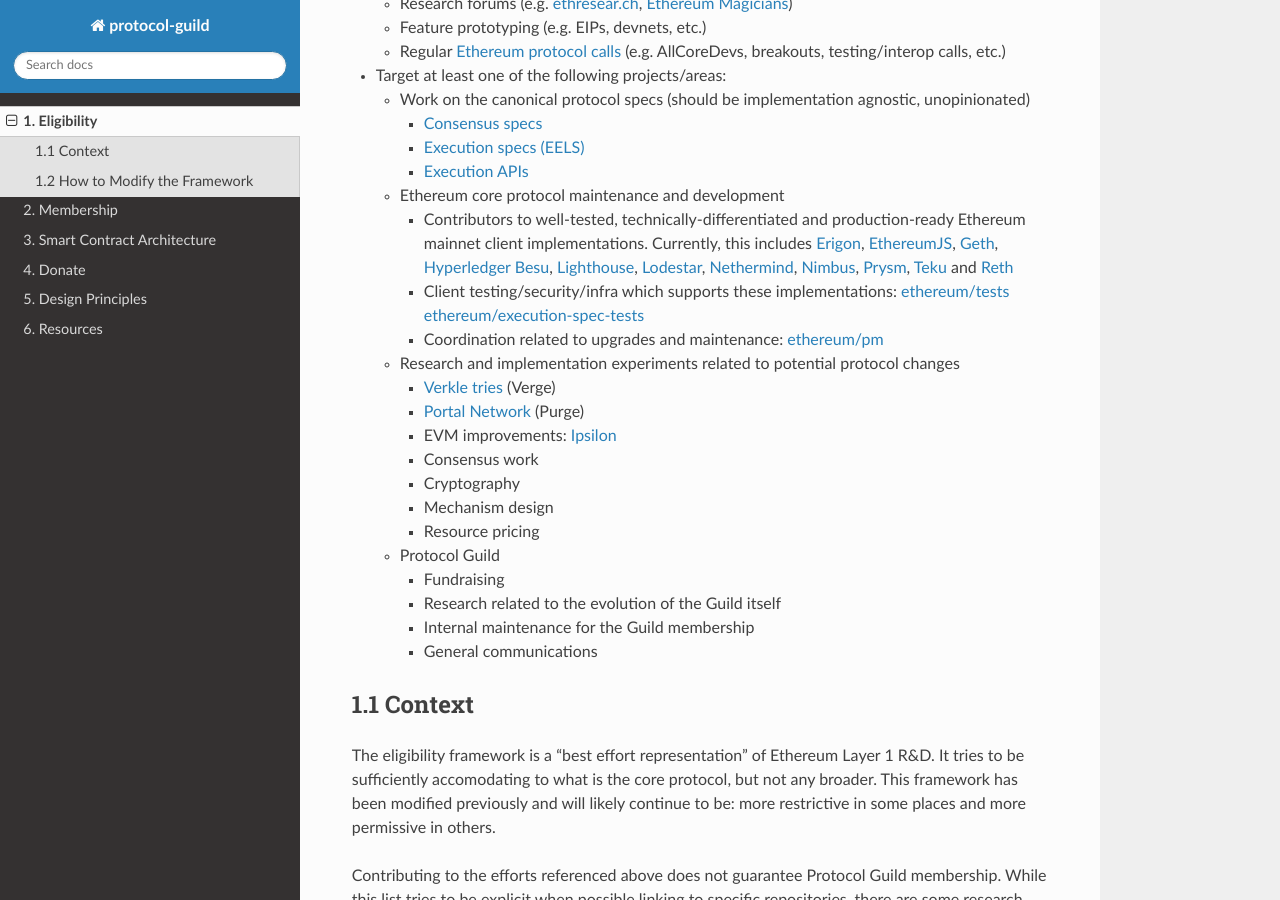
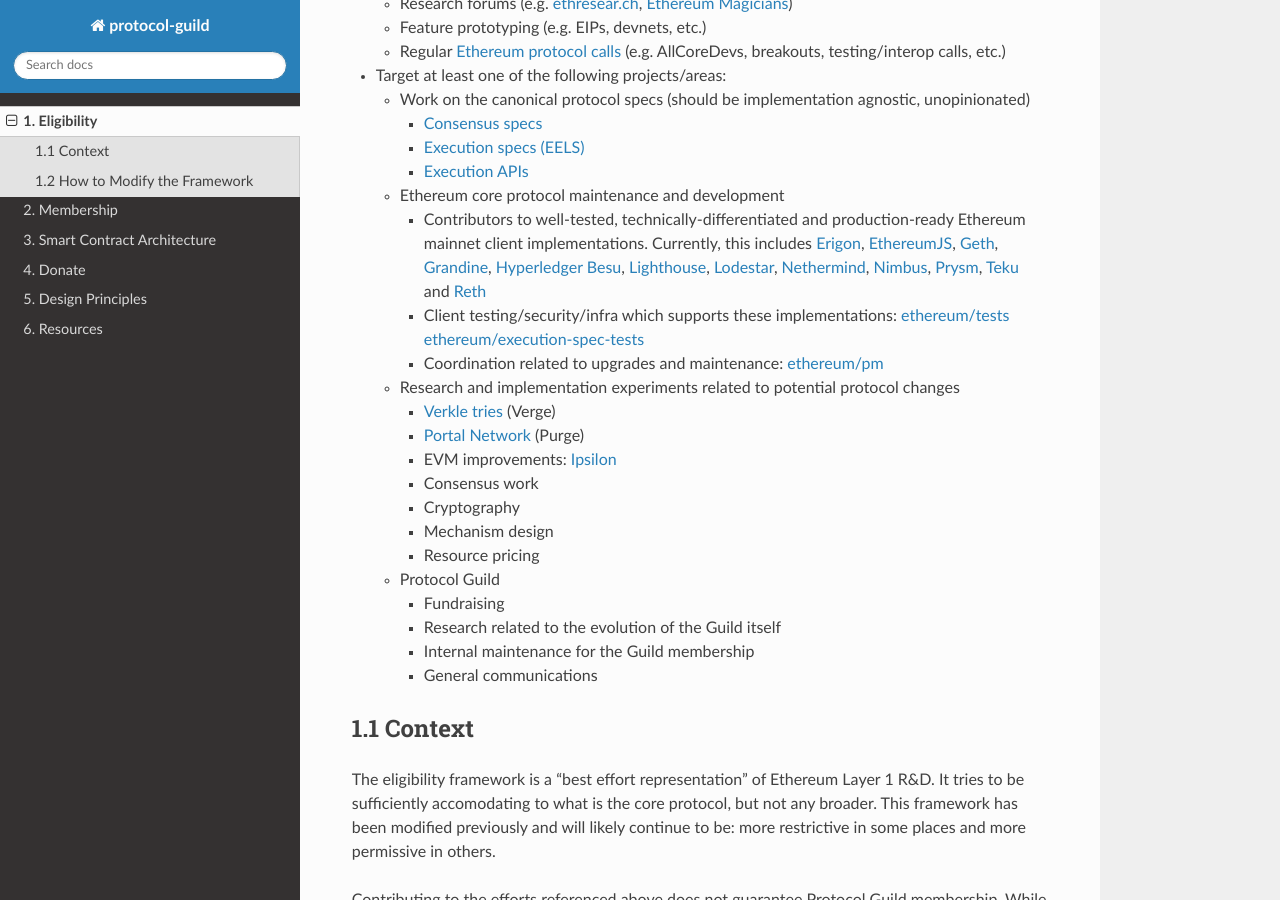
Before and after one commit to protocolguild/documentation, a Sphinx documentation site: the page built from docs/01-eligibility.md, in a window 1280 px wide and 900 px high, scrolled down 336 px. Built offline with Sphinx 7.4.7 and the Read the Docs theme 2.0.0, drawn with Linux system fonts in a browser that asks for light colours.

Commit message:
Add Grandine to eligible client list.

```diff
--- a/docs/01-eligibility.md
+++ b/docs/01-eligibility.md
@@ -15,7 +15,7 @@
     - [Execution specs (EELS)](https://github.com/ethereum/execution-specs)
     - [Execution APIs](https://github.com/ethereum/execution-apis)
   - Ethereum core protocol maintenance and development
-    - Contributors to well-tested, technically-differentiated and production-ready Ethereum mainnet client implementations. Currently, this includes [Erigon](https://github.com/erigontech/erigon), [EthereumJS](https://github.com/ethereumjs),  [Geth](https://github.com/ethereum/go-ethereum), [Hyperledger Besu](https://github.com/hyperledger/besu), [Lighthouse](https://github.com/sigp/lighthouse), [Lodestar](https://github.com/ChainSafe/lodestar), [Nethermind](https://github.com/NethermindEth/nethermind), [Nimbus](https://github.com/status-im/nimbus-eth2), [Prysm](https://github.com/prysmaticlabs/prysm), [Teku](https://github.com/ConsenSys/teku) and [Reth](https://github.com/paradigmxyz/reth)
+    - Contributors to well-tested, technically-differentiated and production-ready Ethereum mainnet client implementations. Currently, this includes [Erigon](https://github.com/erigontech/erigon), [EthereumJS](https://github.com/ethereumjs),  [Geth](https://github.com/ethereum/go-ethereum), [Grandine](https://github.com/grandinetech/grandine), [Hyperledger Besu](https://github.com/hyperledger/besu), [Lighthouse](https://github.com/sigp/lighthouse), [Lodestar](https://github.com/ChainSafe/lodestar), [Nethermind](https://github.com/NethermindEth/nethermind), [Nimbus](https://github.com/status-im/nimbus-eth2), [Prysm](https://github.com/prysmaticlabs/prysm), [Teku](https://github.com/ConsenSys/teku) and [Reth](https://github.com/paradigmxyz/reth)
     - Client testing/security/infra which supports these implementations: [ethereum/tests](https://github.com/ethereum/tests) [ethereum/execution-spec-tests](https://github.com/ethereum/execution-spec-tests)
     - Coordination related to upgrades and maintenance: [ethereum/pm](https://github.com/ethereum/pm)
   - Research and implementation experiments related to potential protocol changes
```
